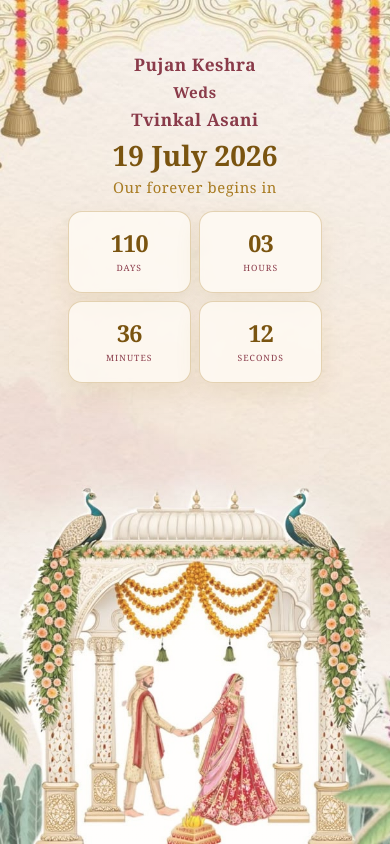
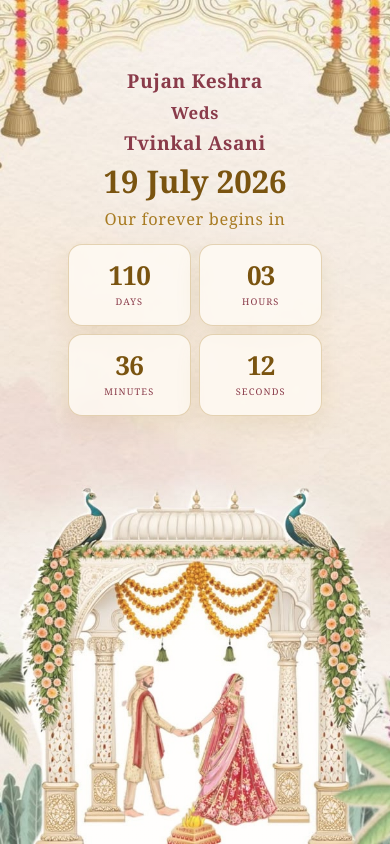
Before and after one commit to swarajshaw/PujanWedTvinkal, a plain HTML site: page index.html in a window 390 px wide. Drawn offline with Linux system fonts and the light colour scheme.

Commit message:
Increase mobile typography and lower content

```diff
--- a/index.html
+++ b/index.html
@@ -172,29 +172,29 @@
         }
 
         .content {
-          padding: 14% 7% 9%;
+          padding: 18% 7% 8%;
         }
 
         .eyebrow {
           max-width: 70%;
-          font-size: clamp(1.08rem, 4.4vw, 1.55rem);
-          margin-bottom: 10px;
+          font-size: clamp(1.2rem, 4.9vw, 1.75rem);
+          margin-bottom: 12px;
         }
 
         .wed {
           margin-bottom: 10px;
-          font-size: clamp(0.95rem, 3.9vw, 1.25rem);
+          font-size: clamp(1.05rem, 4.3vw, 1.4rem);
         }
 
         .date {
           max-width: 84%;
-          font-size: clamp(1.7rem, 7.2vw, 2.6rem);
-          margin-bottom: 8px;
+          font-size: clamp(1.95rem, 8vw, 3rem);
+          margin-bottom: 10px;
         }
 
         .subtitle {
           margin-bottom: 14px;
-          font-size: clamp(0.88rem, 3.8vw, 1.08rem);
+          font-size: clamp(0.98rem, 4.2vw, 1.2rem);
         }
 
         .timer {
@@ -210,12 +210,12 @@
         }
 
         .value {
-          font-size: clamp(1.45rem, 6vw, 2.1rem);
+          font-size: clamp(1.6rem, 6.7vw, 2.3rem);
         }
 
         .label {
           margin-top: 8px;
-          font-size: 0.54rem;
+          font-size: 0.58rem;
           letter-spacing: 0.12em;
         }
       }
```
